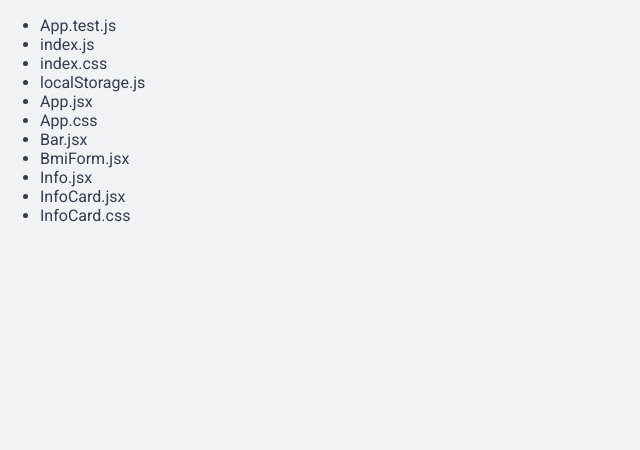
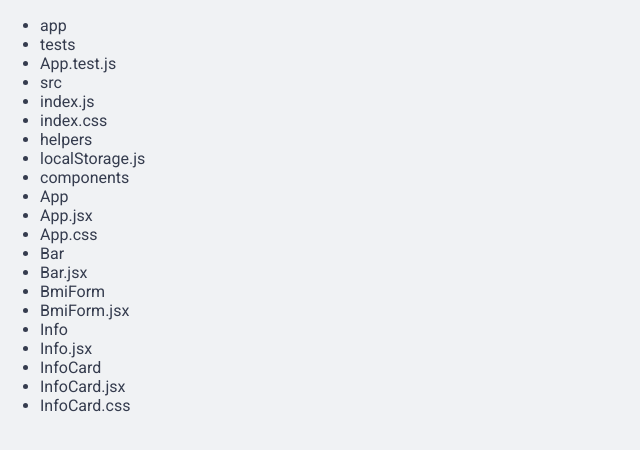
Before and after one commit to SiAshbery/reactjs-ide, a React (Vite) app: page / in a window 1280 px wide. Shown: the top 450 px of the page, without its empty margins (0-640 px from the left). Built offline with nearby package versions, Linux system fonts and the light colour scheme.

Commit message:
Parses default files into node structure - Nodes record parent - Nodes account for wether or not they are a file or a folder - Nodes are unique - Updates types to include FileNode

```diff
--- a/src/Workspace/Workspace.tsx
+++ b/src/Workspace/Workspace.tsx
@@ -2,16 +2,17 @@ import React from 'react';
 import { FileNode } from '../types';
 
 import defaultFiles from '../defaultFiles';
-import { getFileName } from '../helpers';
+import { parseNodes } from '../helpers';
 
 const Workspace = () => {
-  return <ul data-testid="workspace">{
-    defaultFiles.map((file: FileNode) => {
+  return <ul data-testid="workspace"> {
+    parseNodes(defaultFiles).map((file: FileNode) => {
       return (
-        <li key={file.path}>{getFileName(file.path)}</li>
+        <li key={file.name}>{file.name}</li>
       )
     })
   }</ul>;
 };
 
+
 export default Workspace;
--- a/src/defaultFiles.ts
+++ b/src/defaultFiles.ts
@@ -1,7 +1,4 @@
-export type DefaultFile = {
-  path: string,
-  contents: string
-}
+import { DefaultFile } from "./types";
 
 export default [
   {
--- a/src/helpers.ts
+++ b/src/helpers.ts
@@ -1,3 +1,32 @@
-export const getFileName = (filePath: string): string => {
-    return filePath.split('/').pop()
+import { FileNode, DefaultFile } from "./types"
+
+const fileNameRegex = /\w+\.\w+/
+
+const unique = (array: FileNode[]): FileNode[] => {
+    return Array.from(new Map(array.map((item) =>
+        [item.name, item]
+    )).values())
 }
+
+export const parseNodes = (defaultFiles: DefaultFile[]): FileNode[] => {
+    return (unique(defaultFiles.map((file: DefaultFile) => {
+        // keep a reference to the node names as we will need them to assign parents
+        const nodeNames = file.path.split('/')
+        return nodeNames.map((nodeName: string, index: number) => {
+            // if the nodeName matches the file name syntax it is a leaf and has contents
+            if (nodeName.match(fileNameRegex)) {
+                return {
+                    name: nodeName,
+                    contents: file.contents,
+                    parent: nodeNames[index - 1]
+                }
+            }
+            return {
+                name: nodeName,
+                // an index of 0 would be the root folder so doesn't have a parent
+                parent: index > 0 ? nodeNames[index - 1] : null
+            }
+        })
+    }).flat()))
+
+}
--- a/src/types.ts
+++ b/src/types.ts
@@ -2,3 +2,8 @@ export type FileNode = {
     path: string,
     contents: string
 }
+
+export type DefaultFile = {
+    path: string,
+    contents: string
+  }
```
Also changed, not shown: 2 other files (tests, documents, lock files or other folders).
